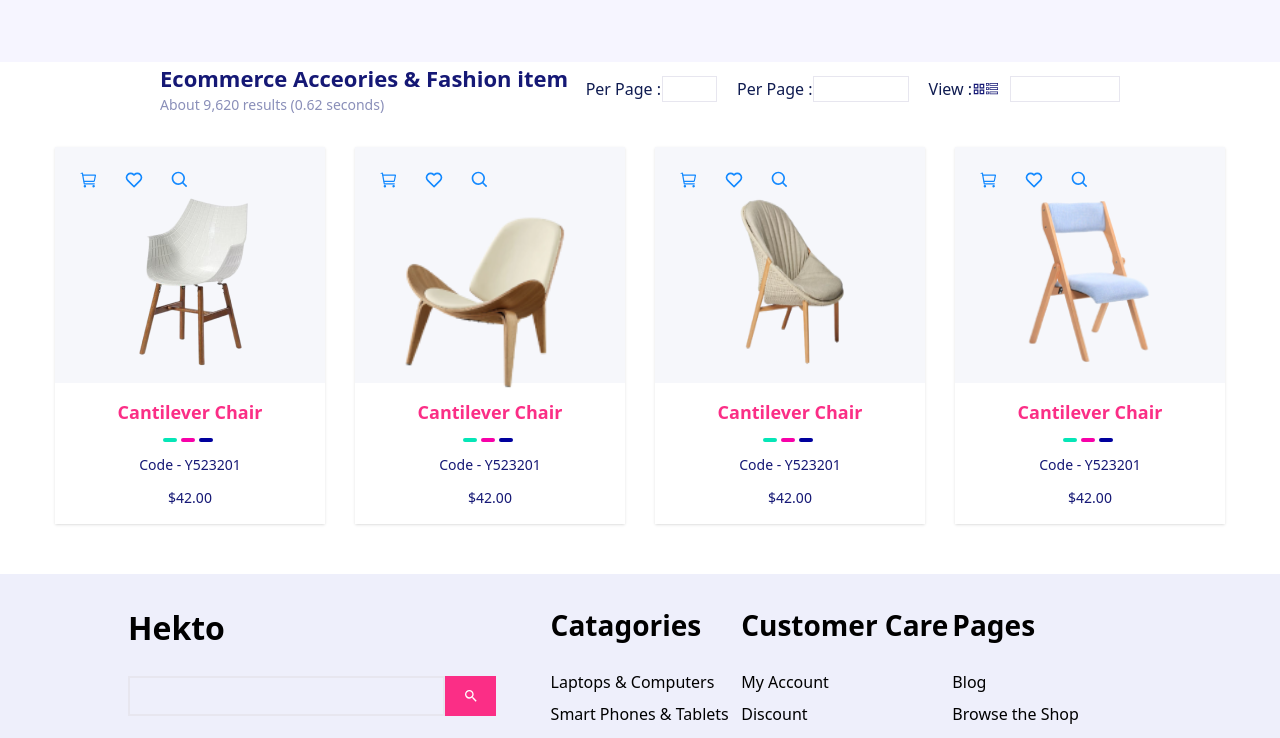
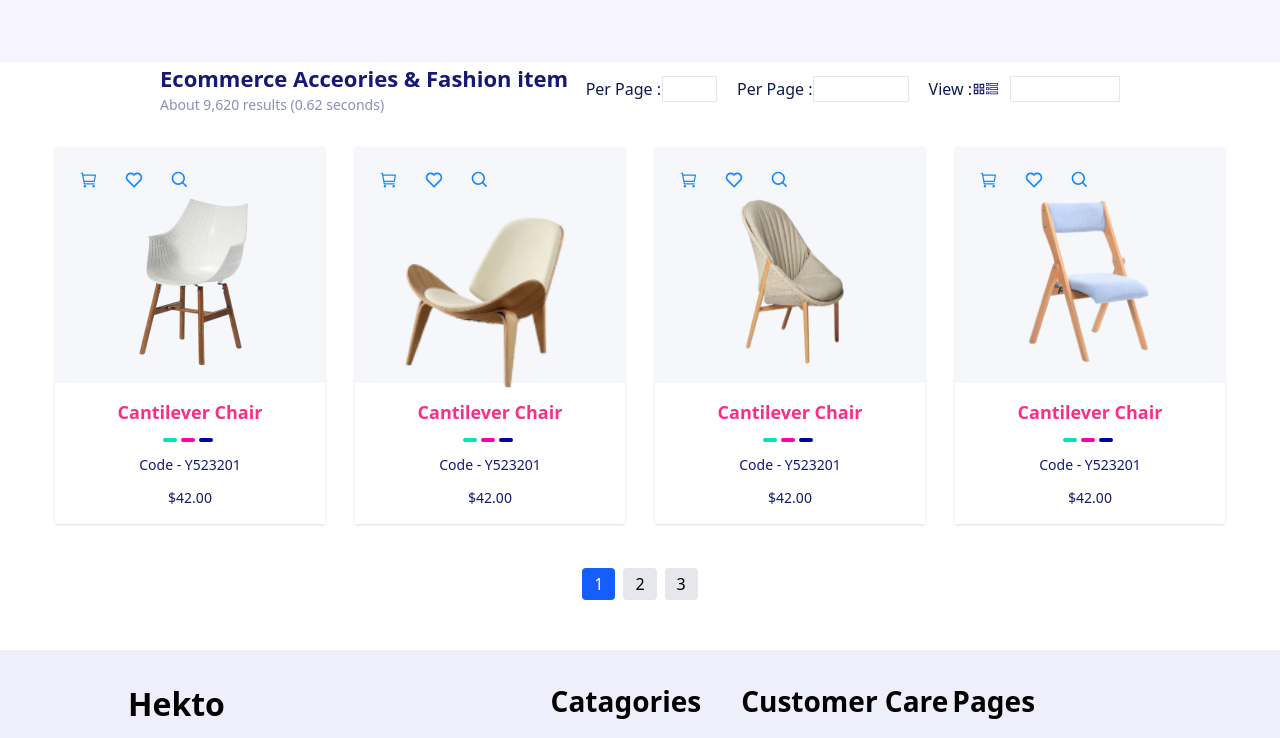
Before and after one commit to Arjunlama2/Chaitra_ecommerce_frontend, a React (Vite) app: page /shop in a window 1280 px wide. Shown: the part 359-1097 px from the top of the page. Built offline with nearby package versions, Linux system fonts and the light colour scheme.

Commit message:
pagination

```diff
--- a/src/App.jsx
+++ b/src/App.jsx
@@ -16,7 +16,7 @@ function App() {
         <Route index element={<Home />} />
         <Route path="/products" element={<Products />} />{" "}
         <Route path="/shop" element={<Shopping />} />{" "}
-        <Route path="products/product-details/:id" element={<ProductDetails />} />{" "}
+        <Route path="products/product-details/:id" element={<ProductDetails />} />
 
         {/* Renders at /about */}
         {/* <Route path="contact" element={<Contact />} />{" "} */}
--- a/src/components/reusable/FilterBar.jsx
+++ b/src/components/reusable/FilterBar.jsx
@@ -1,43 +1,74 @@
-import React from 'react'
-import { FcViewDetails } from 'react-icons/fc'
-import { MdGridView } from 'react-icons/md'
-import { TfiViewListAlt } from 'react-icons/tfi'
+import React, { useState } from "react";
+import { FcViewDetails } from "react-icons/fc";
+import { MdGridView } from "react-icons/md";
+import { TfiViewListAlt } from "react-icons/tfi";
+import Pagination from "./Pagination";
 
-const FilterBar = () => {
+const FilterBar = ({ setItemsPerPage }) => {
+  const [inputValue, setInputValue] = useState('');
+
+  const handleItemsPerPageChange = () => {
+    const parsed = parseInt(inputValue);
+    if (!isNaN(parsed) && parsed > 0) {
+      setItemsPerPage(parsed);
+    } else {
+      alert("Please enter a number greater than 0");
+      setInputValue(4)
+    }
+  };
+
+  const handleKeyDown = (e) =>{
+    if(e.key==='Enter'){
+        handleItemsPerPageChange()
+    }
+  }
+
   return (
-    <div className='w-full flex justify-center'>
-
-    <div className='flex justify-between w-[75%]'>
+    <>
+      <div className="w-full flex justify-center">
+        <div className="flex justify-between w-[75%]">
           <div>
-            <p className='text-[22px] font-[700] text-[#151875] '>Ecommerce Acceories & Fashion item</p>
-            <p className='text-sm text-[#8A8FB9]'>About 9,620 results (0.62 seconds)</p>
+            <p className="text-[22px] font-[700] text-[#151875] ">
+              Ecommerce Acceories & Fashion item
+            </p>
+            <p className="text-sm text-[#8A8FB9]">
+              About 9,620 results (0.62 seconds)
+            </p>
           </div>
-        <div className='flex gap-5'>
-
-        <div className='flex items-center gap-[1px]'>
-            <p className='text-[#0f1b50] text-base '>Per Page :</p>
-            <input type="text" className=' border-[1px] border-[#E7E6EF] outline-[#221f49] outline-offset-1 w-[55px]'/>
+          <div className="flex gap-5">
+            <div className="flex items-center gap-[1px]">
+              <p className="text-[#0f1b50] text-base ">Per Page :</p>
+              <input
+                type="text"
+                className=" border-[1px] border-[#E7E6EF] outline-[#221f49] outline-offset-1 w-[55px]"
+              />
             </div>
-        <div className='flex items-center'>
-            <p className='text-[#0f1b50] text-base '>Per Page :</p>
-            <input type="text" className=' border-[1px] border-[#E7E6EF] outline-[#221f49] outline-offset-1 w-[96px]'/>
+            <div className="flex items-center">
+              <p className="text-[#0f1b50] text-base ">Per Page :</p>
+              <input
+                type="text"
+                className=" border-[1px] border-[#E7E6EF] outline-[#221f49] outline-offset-1 w-[96px]"
+                onChange={(e) => setInputValue(e.target.value)}
+                onBlur={handleItemsPerPageChange}
+                onKeyDown={handleKeyDown}
+              />
             </div>
-        <div className='flex items-center'>
-
-
-            <p className='text-[#0f1b50] text-base flex items-center'><span>View : </span> <MdGridView className='text-[#151875] text-[14px] align-bottom' /> <TfiViewListAlt className='text-[#151875] text-[12px] align-bottom'/> </p>
-
-
-
-
-
-
-            <input type="text" className=' border-[1px] border-[#E7E6EF] outline-[#221f49] outline-offset-1 w-[110px] ml-3'/>
+            <div className="flex items-center">
+              <p className="text-[#0f1b50] text-base flex items-center">
+                <span>View : </span>{" "}
+                <MdGridView className="text-[#151875] text-[14px] align-bottom" />{" "}
+                <TfiViewListAlt className="text-[#151875] text-[12px] align-bottom" />{" "}
+              </p>
+              <input
+                type="text"
+                className=" border-[1px] border-[#E7E6EF] outline-[#221f49] outline-offset-1 w-[110px] ml-3"
+              />
             </div>
           </div>
         </div>
       </div>
-  )
-}
+    </>
+  );
+};
 
-export default FilterBar
+export default FilterBar;
--- /dev/null
+++ b/src/components/reusable/Pagination.jsx
@@ -0,0 +1,25 @@
+// Pagination.js
+import React from 'react'
+
+const Pagination = ({ currentPage, totalPages, setCurrentPage }) => {
+  const pages = Array.from({ length: totalPages }, (_, i) => i + 1);
+
+
+  return (
+    <div className='flex gap-2 w-full justify-center mt-5'>
+      {pages.map(page => (
+        <button
+          key={page}
+          onClick={() => setCurrentPage(page)}
+          className={`px-3 py-1 rounded ${
+            currentPage === page ? 'bg-blue-600 text-white' : 'bg-gray-200 text-black'
+          }`}
+        >
+          {page}
+        </button>
+      ))}
+    </div>
+  );
+};
+
+export default Pagination;
--- a/src/data/productData.js
+++ b/src/data/productData.js
@@ -27,4 +27,46 @@ export const productDetails = [
     price: "$42.00",
     imgPath: "/images/chair4.png",
   },
+  {
+    id: 5,
+    name: "Cantilever Chair",
+    Code: "Code - Y523201",
+    price: "$42.00",
+    imgPath: "/images/chair2.png",
+  },
+  {
+    id: 6,
+    name: "Cantilever Chair",
+    Code: "Code - Y523201",
+    price: "$42.00",
+    imgPath: "/images/chair3.png",
+  },
+  {
+    id: 7,
+    name: "Cantilever Chair",
+    Code: "Code - Y523201",
+    price: "$42.00",
+    imgPath: "/images/chair4.png",
+  },
+  {
+    id: 8,
+    name: "Cantilever Chair",
+    Code: "Code - Y523201",
+    price: "$42.00",
+    imgPath: "/images/chair2.png",
+  },
+  {
+    id: 9,
+    name: "Cantilever Chair",
+    Code: "Code - Y523201",
+    price: "$42.00",
+    imgPath: "/images/chair3.png",
+  },
+  {
+    id: 10,
+    name: "Cantilever Chair",
+    Code: "Code - Y523201",
+    price: "$42.00",
+    imgPath: "/images/chair4.png",
+  },
 ];
--- a/src/pages/Shopping.jsx
+++ b/src/pages/Shopping.jsx
@@ -1,25 +1,48 @@
-import React from 'react'
+import React, { useState } from 'react'
 import HeroNav from '../components/reusable/heroNav'
 import Breadcrumbs from '../components/reusable/Breadcrumbs'
 import ProductCard from '../components/cards/ProductCard';
 import { productDetails } from '../data/productData';
 import FilterBar from '../components/reusable/FilterBar';
+import Pagination from '../components/reusable/Pagination';
+const Shopping = () => {
+  const [currentPage, setCurrentPage] = useState(1)
+  const [itemsPerPage,setItemsPerPage] = useState(4) // ← how many products per page
 
-const Shopping = () => {
+  const totalPages = Math.ceil(productDetails.length / itemsPerPage)
 
+  // Calculate slice indexes
+
+
+  const indexOfLastItem = currentPage * itemsPerPage
+  const indexOfFirstItem = indexOfLastItem - itemsPerPage
+  const currentItems = productDetails.slice(indexOfFirstItem, indexOfLastItem)
 
   return (
     <>
-    <div>
-      <Breadcrumbs/>
-      <HeroNav/></div>
-      <FilterBar/>
+      <div>
+        <Breadcrumbs />
+        <HeroNav />
+      </div>
 
-    <div className='w-full flex justify-center gap-[30px] mx-auto mt-8'>
-      {productDetails.map((item,index)=>{
-        return <ProductCard product={item} key={index}/>
-      })}
-    </div>
+      {/* Pass currentPage props to FilterBar and Pagination */}
+      <FilterBar
+        setItemsPerPage={setItemsPerPage}
+      />
+
+      <div className='w-full flex flex-wrap justify-center gap-[30px] mx-auto mt-8'>
+        {currentItems.map((item, index) => (
+          <ProductCard product={item} key={index} />
+        ))}
+      </div>
+
+      <div className='flex justify-center mt-6'>
+        <Pagination
+          currentPage={currentPage}
+          totalPages={totalPages}
+          setCurrentPage={setCurrentPage}
+        />
+      </div>
     </>
   )
 }
```
Lines whose indentation alone changed are shown as unchanged.
